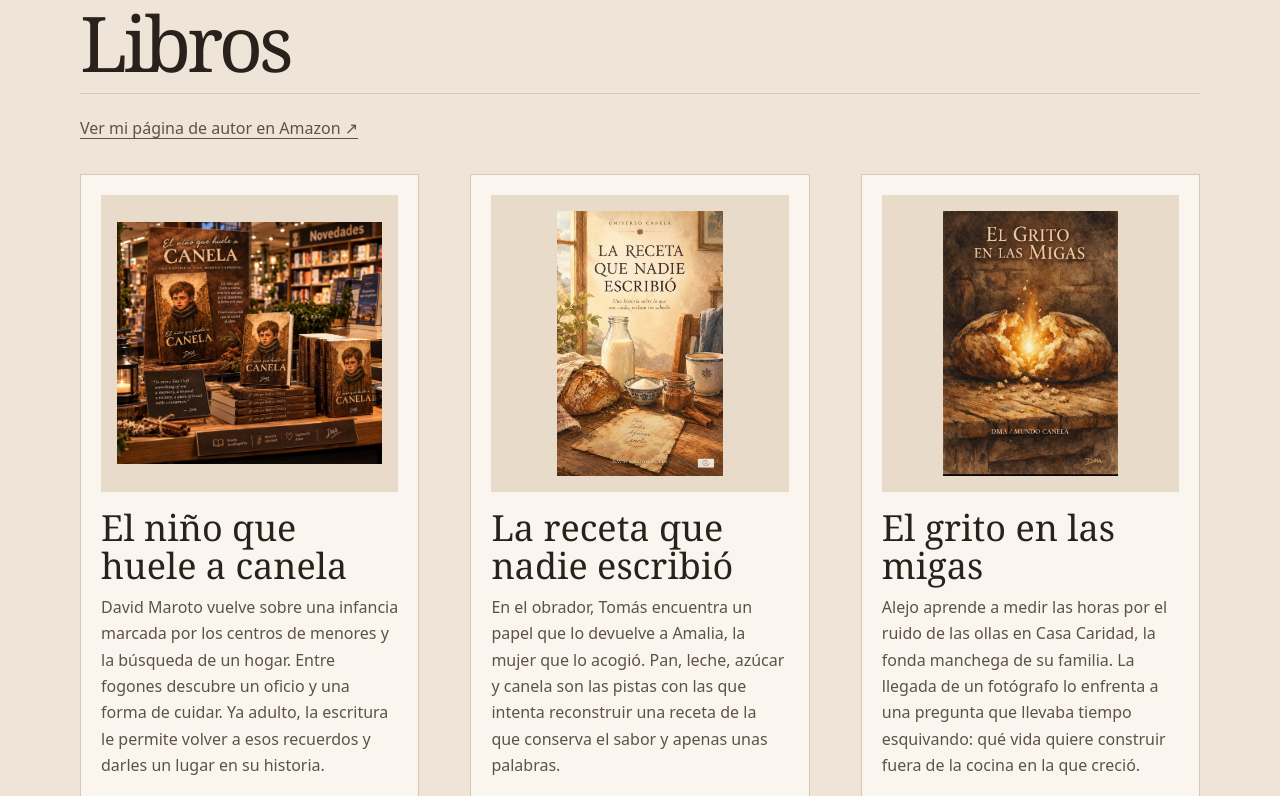
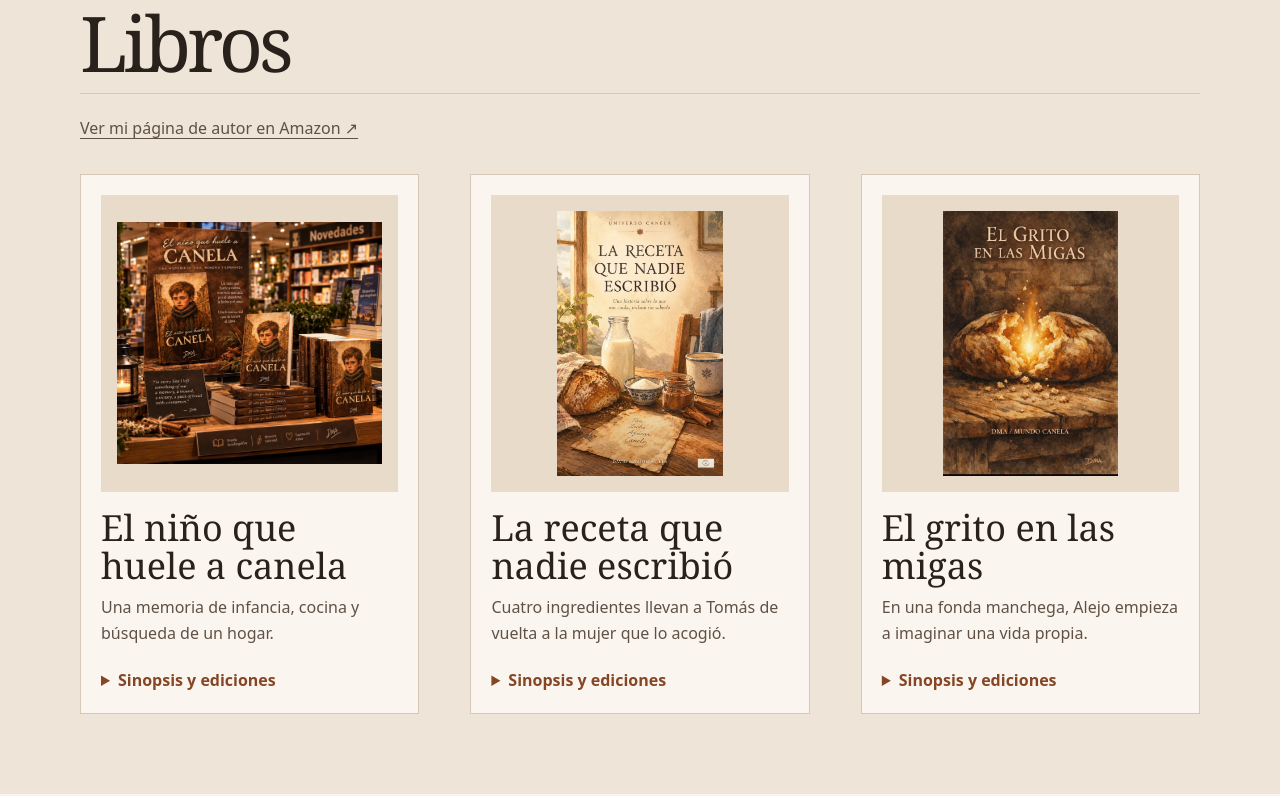
Before and after one commit to UNIVERSOCANELA/david-maroto-autor, a plain HTML site: page index.html in a window 1280 px wide. Shown: the part 879-1675 px from the top of the page. Drawn offline with Linux system fonts and the light colour scheme.

Commit message:
Mostrar las fichas de libros en desplegables

```diff
--- a/index.html
+++ b/index.html
@@ -35,33 +35,51 @@
       <div class="wrap">
         <h2>Libros</h2>
         <p class="editorial-link"><a href="https://www.amazon.com/stores/david-maroto-aviles/author/B0FKMNFRNY">Ver mi página de autor en Amazon ↗</a></p>
-        <div class="books">
+        <div class="books" style="align-items:start">
           <article>
             <div class="cover"><img src="imagenes/portadas/nino-canela.jpg" alt="Presentación gráfica de El niño que huele a canela" loading="lazy"></div>
             <h3>El niño que huele a canela</h3>
+            <p>Una memoria de infancia, cocina y búsqueda de un hogar.</p>
+            <details name="fichas-libros">
+              <summary style="cursor:pointer;font-weight:650;color:var(--rust)">Sinopsis y ediciones</summary>
+              <div style="padding-top:.85rem">
                 <p>David Maroto vuelve sobre una infancia marcada por los centros de menores y la búsqueda de un hogar. Entre fogones descubre un oficio y una forma de cuidar. Ya adulto, la escritura le permite volver a esos recuerdos y darles un lugar en su historia.</p>
                 <p>De los aromas de la cocina a las preguntas sobre la pertenencia, el libro sigue el hilo que une al niño que fue con el hombre que lo cuenta.</p>
                 <p><strong>Género</strong> · Memoria autobiográfica<br><strong>Ediciones</strong> · Diversidad Literaria y libro digital en Google Play</p>
                 <p><a href="https://www.diversidadliteraria.es/d/david%20maroto">Ficha de la editorial ↗</a><br>
                 <a href="https://play.google.com/store/books/details?id=gjOWEQAAQBAJ">Edición digital en Google Play ↗</a></p>
                 <a href="https://www.universocanela.online/2026/03/en-el-mundo-canela-el-nino-canela.html">Leer en el blog <span aria-hidden="true">↗</span></a>
+              </div>
+            </details>
           </article>
           <article>
             <div class="cover"><img src="imagenes/portadas/receta.jpg" alt="Cubierta de La receta que nadie escribió" loading="lazy"></div>
             <h3>La receta que nadie escribió</h3>
+            <p>Cuatro ingredientes llevan a Tomás de vuelta a la mujer que lo acogió.</p>
+            <details name="fichas-libros">
+              <summary style="cursor:pointer;font-weight:650;color:var(--rust)">Sinopsis y ediciones</summary>
+              <div style="padding-top:.85rem">
                 <p>En el obrador, Tomás encuentra un papel que lo devuelve a Amalia, la mujer que lo acogió. Pan, leche, azúcar y canela son las pistas con las que intenta reconstruir una receta de la que conserva el sabor y apenas unas palabras.</p>
                 <p>Mientras sigue el rastro de esos ingredientes, Tomás vuelve sobre lo que quedó por decir y descubre cuánto de lo que aprendió de Amalia sigue presente cuando cocina para otros.</p>
                 <p><strong>Género</strong> · Novela<br><strong>Temas</strong> · Memoria, pérdida y cuidados cotidianos</p>
                 <a href="https://www.universocanela.online/2026/09/las-recetas-que-nadie-escribio.html">Leer en el blog <span aria-hidden="true">↗</span></a>
+              </div>
+            </details>
           </article>
           <article>
             <div class="cover"><img src="imagenes/portadas/grito-migas.jpg" alt="Cubierta de El grito en las migas" loading="lazy"></div>
             <h3>El grito en las migas</h3>
+            <p>En una fonda manchega, Alejo empieza a imaginar una vida propia.</p>
+            <details name="fichas-libros">
+              <summary style="cursor:pointer;font-weight:650;color:var(--rust)">Sinopsis y ediciones</summary>
+              <div style="padding-top:.85rem">
                 <p>Alejo aprende a medir las horas por el ruido de las ollas en Casa Caridad, la fonda manchega de su familia. La llegada de un fotógrafo lo enfrenta a una pregunta que llevaba tiempo esquivando: qué vida quiere construir fuera de la cocina en la que creció.</p>
                 <p>La historia sigue a Alejo entre La Mancha y Madrid, mientras cambia su relación con el oficio y con la casa familiar. El regreso a la fonda, años después, abre la novela.</p>
                 <p><strong>Género</strong> · Novela<br><strong>Temas</strong> · Tradición familiar, identidad y libertad</p>
                 <p><a href="https://www.amazon.es/dp/B0HR71YVNY">Ficha Kindle en Amazon ↗</a><br>
                 <a href="https://www.amazon.es/dp/B0GKFB28FD">Ficha de tapa blanda en Amazon ↗</a></p>
+              </div>
+            </details>
           </article>
         </div>
       </div>
```
Lines whose indentation alone changed are shown as unchanged.
